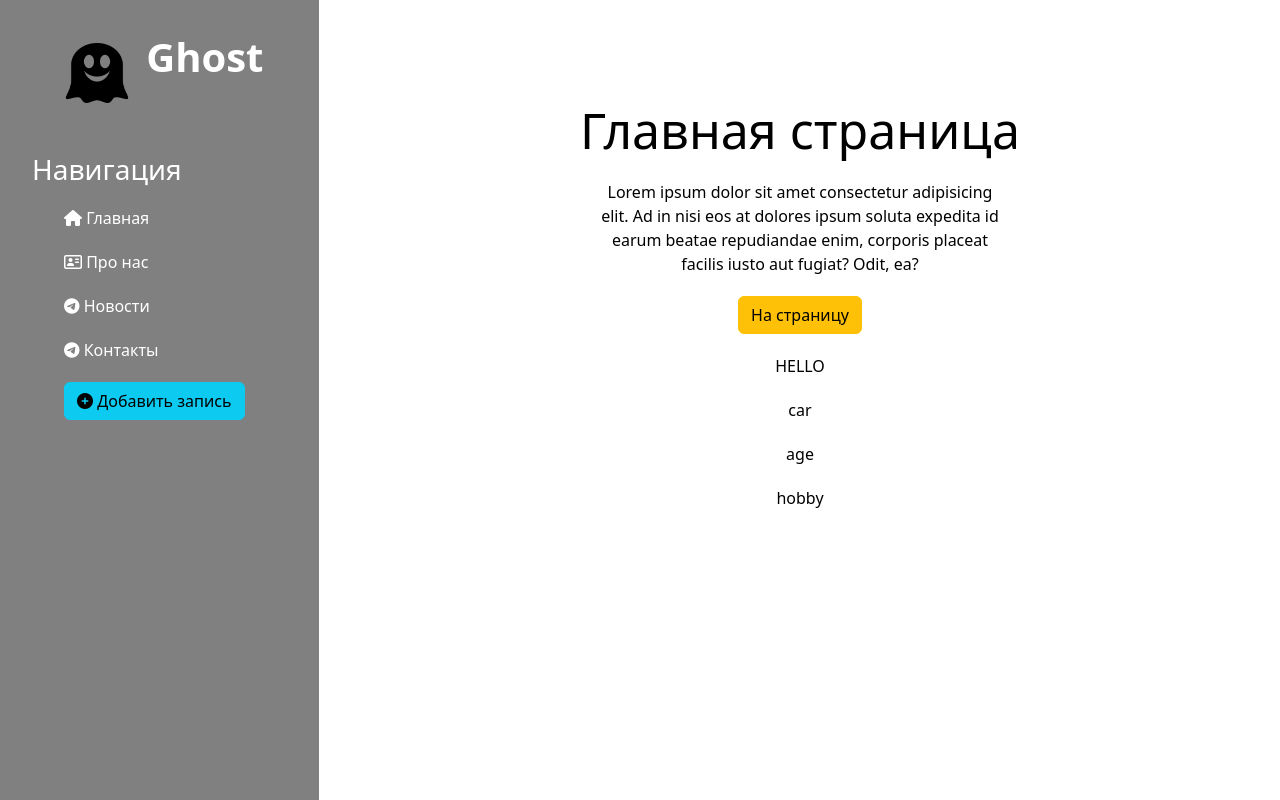
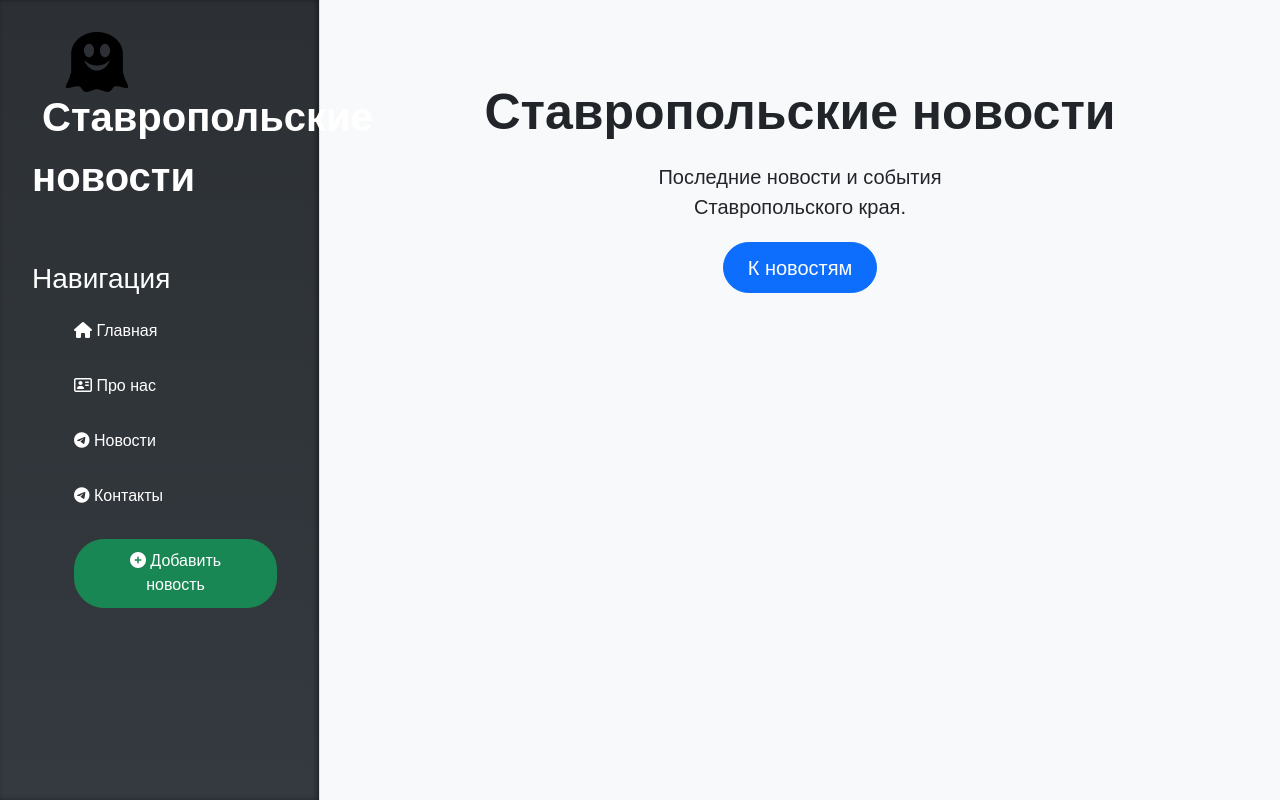
Before and after one commit to Kivilun/outlook, a Django app: page / in a window 1280 px wide. Run offline with Django 5.2, Linux system fonts and the light colour scheme.

Commit message:
Refine Stavropol news theme and improve styling

```diff
--- a/Kivilun/main/static/main/css/main.css
+++ b/Kivilun/main/static/main/css/main.css
@@ -1,5 +1,6 @@
 body {
-    background: white
+    background: #f8f9fa;
+    font-family: Arial, Helvetica, sans-serif;
 }
 
 .fullscreen-img {
@@ -9,13 +10,14 @@ body {
 }
 
 aside {
-    background-color: gray;
+    background: linear-gradient(180deg, #2c3034, #343a40);
     float: left;
     width: 25%;
     padding: 2.5%;
     height: 100vh;
     color: white;
-    border-right: 1px solid white;
+    border-right: 1px solid #dee2e6;
+    box-shadow: inset -2px 0 5px rgba(0,0,0,0.4);
 }
 aside .logo {
     font-size: 40px;
@@ -35,26 +37,32 @@ aside ul {list-style: none}
 aside ul li {
     color: white;
     display: block;
-    margin-top: 20px;
-    transition: transform .4s ease;
+    margin-top: 15px;
+    padding: 8px 10px;
+    border-radius: 4px;
+    transition: all .3s ease;
 }
 
 aside ul li:hover, aside ul a:hover {
-    color: red;
+    color: #ffc107;
+    background-color: rgba(255,255,255,0.1);
     text-decoration: none;
-    transform: scale(1.05)
+    transform: translateX(5px);
 }
 
 a {
   text-decoration: none;
 }
 
+main.content {
+    margin-left: 25%;
+    padding: 2rem;
+}
+
 main .features {
-    float: left;
-    color: black;
-    margin-top: 100px;
+    color: #212529;
+    margin-top: 50px;
     text-align: center;
-    width: 75%;
 }
 
 .alert-warning {
@@ -72,3 +80,14 @@ form {
 }
 main .features h1 {font-size: 50px;}
 main .features p {max-width: 400px; margin: 20px auto;}
+
+.btn {
+    border-radius: 30px;
+    padding: 0.6rem 1.5rem;
+    transition: all .2s ease-in-out;
+}
+
+.btn:hover {
+    box-shadow: 0 4px 10px rgba(0,0,0,0.2);
+    transform: translateY(-2px);
+}
--- a/Kivilun/main/templates/main/index.html
+++ b/Kivilun/main/templates/main/index.html
@@ -3,19 +3,9 @@
 {% block title %}{{ title }}{% endblock %}
 
 {% block content %}
-    <div class="features">
-        <h1>{{ title }}</h1>
-        <p>Lorem ipsum dolor sit amet consectetur adipisicing elit. Ad in nisi eos at dolores ipsum soluta expedita id earum beatae repudiandae enim, corporis placeat facilis iusto aut fugiat? Odit, ea?</p>
-        <button class="btn btn-warning">На страницу</button>
-
-        {% for el in values %}
-            {% if el == 'Hello'  %}
-                <p>{{ el|upper }}</p>
-            {% endif %}
-        {% endfor %}
-
-        {% for el in obj %}
-            <p>{{ el }}</p>
-        {% endfor %}
+    <div class="features container">
+        <h1 class="display-5 fw-bold">{{ title }}</h1>
+        <p class="lead">Последние новости и события Ставропольского края.</p>
+        <a href="{% url 'news_home' %}" class="btn btn-primary btn-lg">К новостям</a>
     </div>
 {% endblock %}
--- a/Kivilun/main/templates/main/layout.html
+++ b/Kivilun/main/templates/main/layout.html
@@ -14,18 +14,19 @@
 <body>
     <aside>
         <img class="fullscreen-img" src="{% static 'main/img/1.png' %}" alt="…">
-        <span class="logo">Ghost</span>
+        <span class="logo">Ставропольские новости</span>
         <h3>Навигация</h3>
         <ul>
             <a href="{% url 'home' %}"><li><i class="fa-solid fa-house"></i> Главная</li></a>
             <a href="{% url 'about' %}"><li><i class="fa-regular fa-address-card"></i> Про нас</li></a>
             <a href="{% url 'news_home' %}"><li><i class="fa-brands fa-telegram"></i> Новости</li></a>
             <a href=""><li><i class="fa-brands fa-telegram"></i> Контакты</li></a>
-            <a href="{% url 'create' %}"><li><button class="btn btn-info"><i class="fas fa-plus-circle"></i> Добавить запись </button></li></a>
+            <a href="{% url 'create' %}"><li><button class="btn btn-success"><i class="fas fa-plus-circle"></i> Добавить новость </button></li></a>
         </ul>
     </aside>
-    <main>
+    <main class="content">
         {% block content %}
         {% endblock %}
+    </main>
 </body>
 </html>
--- a/Kivilun/main/views.py
+++ b/Kivilun/main/views.py
@@ -2,13 +2,7 @@ from django.shortcuts import render
 
 def index(request):
     data = {
-        'title': 'Главная страница',
-        'values': ['Some', 'Hello', '123'],
-        'obj': {
-            'car': 'BMW',
-            'age': '18',
-            'hobby': 'Football'
-        }
+        'title': 'Ставропольские новости',
     }
 
     return render(request, 'main/index.html', data)
```
Also changed, not shown: Kivilun/main/templates/main/about.html (+5 -5 lines), Kivilun/news/templates/news/create.html (+4 -4 lines), Kivilun/news/templates/news/details_view.html (+4 -4 lines), Kivilun/news/templates/news/news-delete.html (+4 -4 lines), Kivilun/news/templates/news/news_home.html (+6 -6 lines).
